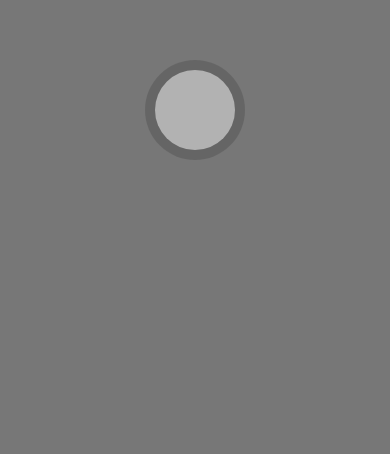
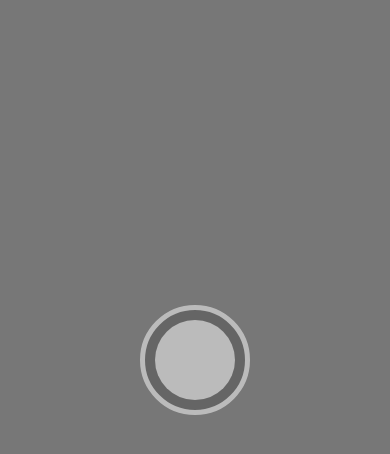
Before and after one commit to NotNaddie/Zoeva, a React Native app: screen /Mapa in a window 390 px wide. Shown: the part 312-766 px from the top of the page. Built offline with nearby package versions, Linux system fonts and the light colour scheme.

Commit message:
Boton de Menu (Faltan botones de submenus)

```diff
--- a/index.css
+++ /dev/null
@@ -1,5 +0,0 @@
-.div{
-    border: 5px solid hsl(0, 0%, 100%);
-    border-radius: 10px;
-    padding: 20px;
-}
--- a/pages/BotonMapa.jsx
+++ /dev/null
@@ -1,50 +0,0 @@
-import { TouchableOpacity, View, Animated} from "react-native";
-
-const scaleValue = new Animated.Value(100);
-const scaledRadius = new Animated.Value(50);
-open = false;
-
-const BotonMapa = () => {
-    return(
-        <Animated.View style=
-            {{
-                opacity:0.5,
-                backgroundColor:'#555555',
-                width:scaleValue, height:scaleValue,
-                flexDirection: 'column',
-                alignItems: 'center',
-                justifyContent: 'center',
-                borderRadius: scaledRadius
-            }}
-        >
-            <TouchableOpacity
-                onPress={() => {
-                            open = !open
-                            Animated.timing(scaleValue,{
-                                toValue: open ? 400 : 100,
-                                duration: 400,
-                                useNativeDriver: true
-                            }
-                            ).start()
-                            Animated.timing(scaledRadius,{
-                                toValue: open ? 200 : 50,
-                                duration: 400,
-                                useNativeDriver: true
-                            }
-                            ).start()
-                        }}
-            >
-                <View style={
-                    {
-                        backgroundColor:'#EEEEEE',
-                        width:80, height:80,
-                        borderRadius:40
-                    }}
-                />
-            </TouchableOpacity>
-        </Animated.View>
-
-    )
-}
-
-export default BotonMapa;
--- /dev/null
+++ b/pages/components/BotonMapa.jsx
@@ -0,0 +1,61 @@
+import { TouchableOpacity, View, Animated } from "react-native";
+import MenuLogo from "./mapaBtnSvgs/menu";
+
+const BotonMapa = () => {
+    const scaleValue = new Animated.Value(110);
+    const scaledRadius = new Animated.Value(55);
+    const borderW = new Animated.Value(5);
+    open = false;
+
+    const alterarEstado = () => {
+        open = !open
+        Animated.timing(scaleValue,{
+            toValue: open ? 360 : 110,
+            duration: 400,
+            useNativeDriver: false
+        }
+        ).start()
+        Animated.timing(scaledRadius,{
+            toValue: open ? 180 : 55,
+            duration: 400,
+            useNativeDriver: false
+        }
+        ).start()
+        Animated.timing(borderW,{
+            toValue: open ? 10 : 5,
+            duration: 400,
+            useNativeDriver: false
+        }
+        ).start()
+    }
+
+    return(
+        <Animated.View style=
+            {{
+                opacity:0.5,
+                backgroundColor:'#555555',
+                width:scaleValue, height:scaleValue,
+                flexDirection: 'column',
+                alignItems: 'center',
+                justifyContent: 'center',
+                borderWidth: borderW,
+                borderColor: '#FFFFFF',
+                borderRadius: scaledRadius
+            }}
+        >
+            <TouchableOpacity onPress={alterarEstado}>
+                <View style={
+                    {
+                        backgroundColor:'#FFFFFF',
+                        width:80, height:80,
+                        borderRadius:40
+                    }}
+                >
+                </View>
+            </TouchableOpacity>
+        </Animated.View>
+
+    )
+}
+
+export default BotonMapa;
--- /dev/null
+++ b/pages/components/mapaBtnSvgs/menu.jsx
@@ -0,0 +1,14 @@
+import Svg, { Path } from 'react-native-svg';
+
+function MenuLogo(props) {
+  return (
+    <Svg width="60%" height="60%" xmlns="http://www.w3.org/2000/svg" {...props}>
+      <Path
+        d="M10 15a5 5 180 110-10h30a5 5 180 110 10M10 30a5 5 180 110-10h30a5 5 180 110 10M10 45a5 5 180 110-10h30a5 5 180 110 10"
+        fill="#666"
+      />
+    </Svg>
+  )
+}
+
+export default MenuLogo
--- /dev/null
+++ b/pages/components/subMenuMapaBtn.jsx
@@ -0,0 +1 @@
+import { Animated, TouchableOpacity } from 'react-native';
--- a/pages/iniciarSesion.jsx
+++ b/pages/iniciarSesion.jsx
@@ -1,5 +1,5 @@
 import { StatusBar } from 'expo-status-bar';
-import Boton from './Boton';
+import Boton from './components/Boton';
 import { StyleSheet, Text, View, TextInput, Image} from 'react-native';
 
 const IniciarSesion = props => {
--- a/pages/mapa.jsx
+++ b/pages/mapa.jsx
@@ -1,10 +1,11 @@
 import { StatusBar } from 'expo-status-bar';
 import { StyleSheet, View, Image, Text, SafeAreaView, TouchableOpacity } from 'react-native';
-import BotonMapa from './BotonMapa';
+import BotonMapa from './components/BotonMapa';
 
 const Mapa = () => {
     return(
         <View style={styles.container}>
+            <View style={{height:500}}/>
             <BotonMapa/>
         </View>
     )
```
Also changed, not shown: pages/components/Boton.jsx (renamed from pages/Boton.jsx).
